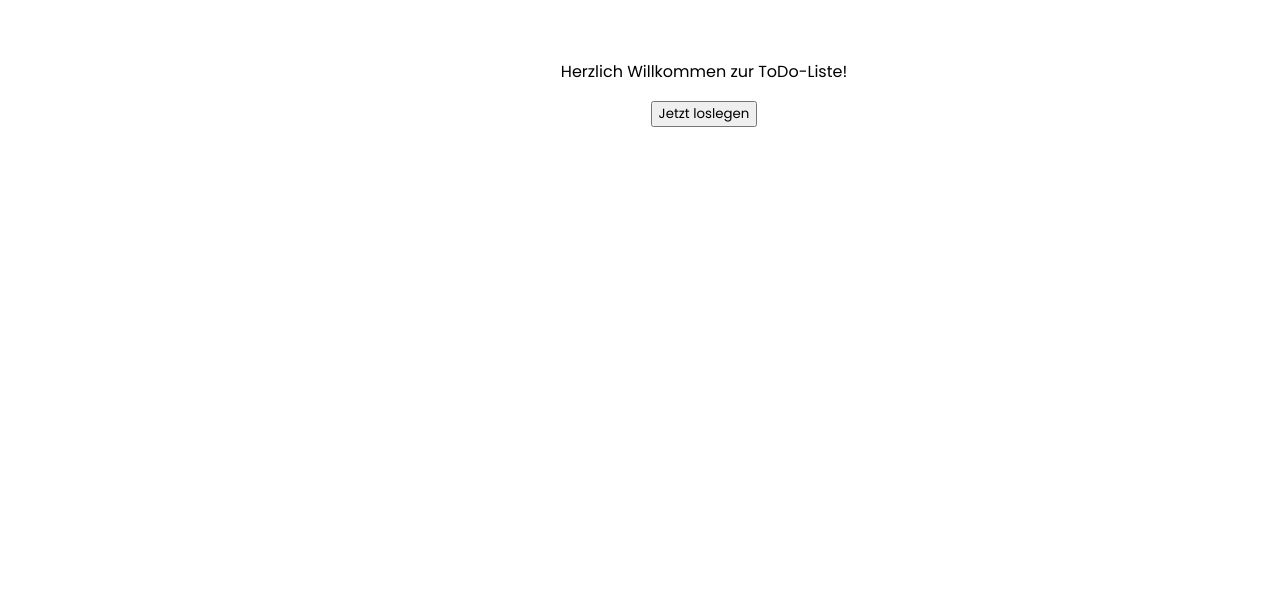
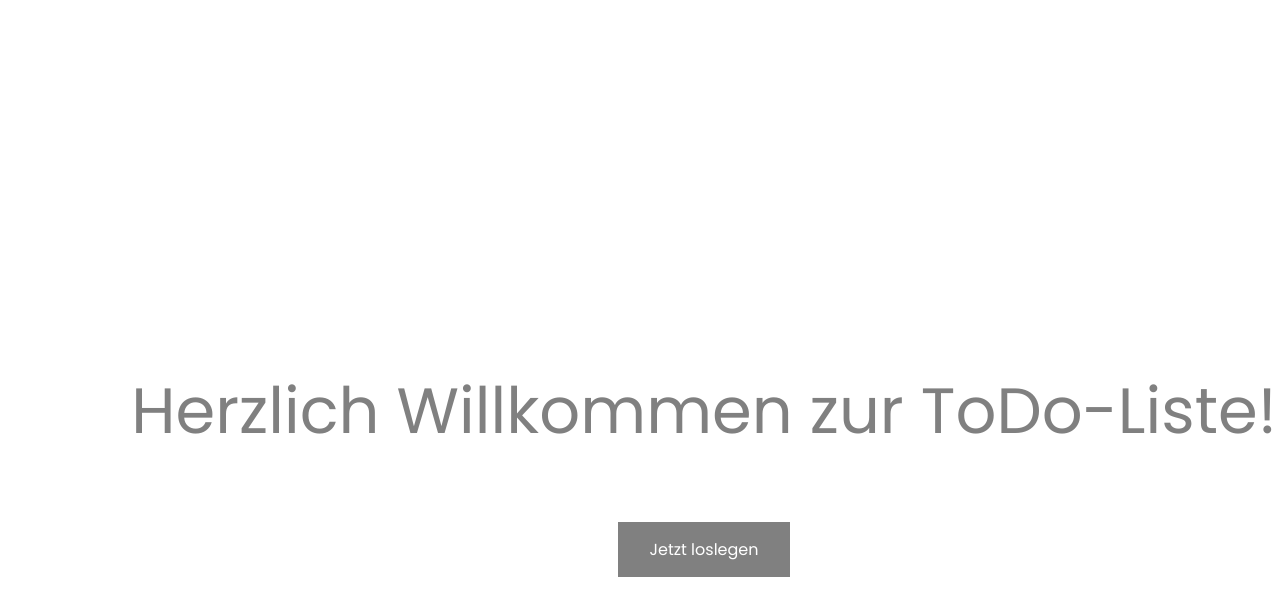
Before and after one commit to BADAKAA/dhbw-todo, a React (Create React App) app: page / in a window 1280 px wide. Shown: the top 616 px of the page. Built offline with nearby package versions, Linux system fonts and the light colour scheme.

Commit message:
CSS Push

```diff
--- a/src/components/welcomeScreen/welcomeScreenComponent.js
+++ b/src/components/welcomeScreen/welcomeScreenComponent.js
@@ -13,8 +13,8 @@ export function WelcomeScreenComponent() {
 
     return (
     <div className="welcomeScreenComponent">
-      <p>Herzlich Willkommen zur ToDo-Liste!</p>
-      <button onClick={hide}>Jetzt loslegen</button>
+      <p id="welcomeFont">Herzlich Willkommen zur ToDo-Liste!</p>
+      <button id="welcomeButton" onClick={hide}>Jetzt loslegen</button>
     </div>)
   }
   return <div className='backgroundForDiv'></div>
--- a/src/components/welcomeScreen/welcomeScreenComponent.scss
+++ b/src/components/welcomeScreen/welcomeScreenComponent.scss
@@ -4,5 +4,22 @@
     width: 100%;
     height: 100%;
     background-color: white;
-    color: black;
+    color: grey;
 }
+
+#welcomeFont{
+    margin-top: 25%;
+    font-size: 4rem;
+}
+
+#welcomeButton{
+    background-color: grey;
+    border: none;
+    color: white;
+    padding: 15px 32px;
+    text-align: center;
+    text-decoration: none;
+    display: inline-block;
+    font-size: 16px;
+    cursor: pointer;
+}
```
